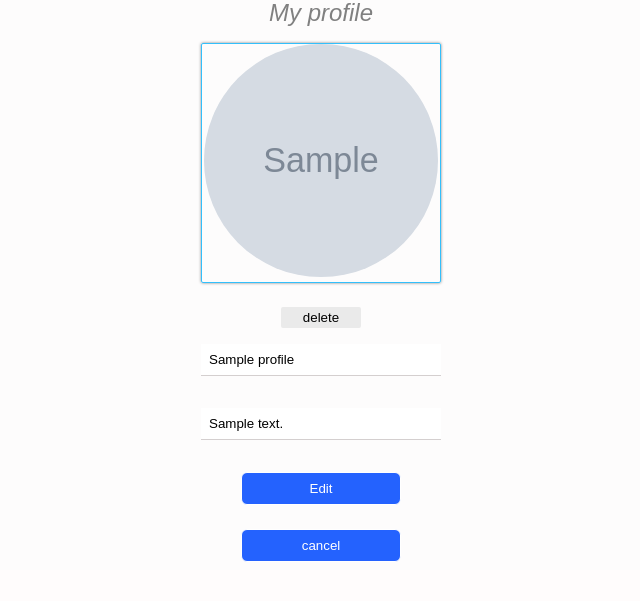
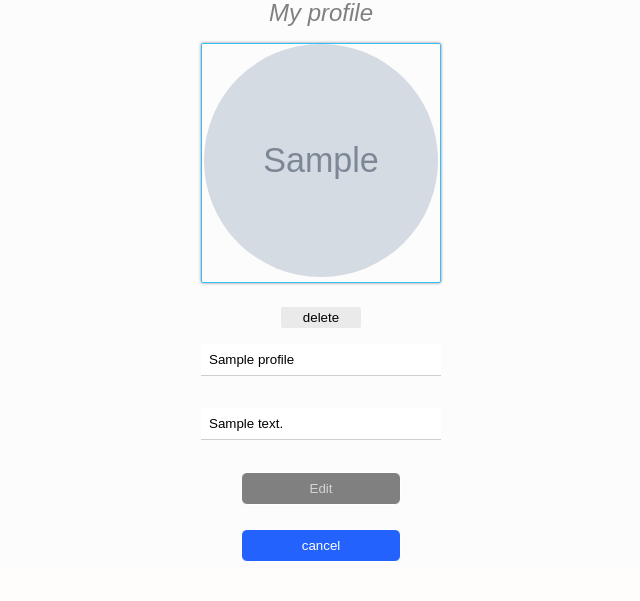
Before and after one commit to zakriaalmorissi/myweb, a Django app: template main/templates/register/profile.html in a window 1280 px wide. Shown: the part 145-746 px from the top of the page, without its empty margins (335-975 px from the left). Run offline with Django 3.2, Linux system fonts and the light colour scheme; the template is opened without the code that fills it: most values are stand-ins (such as "Sample title", 1, 10 or a date in 2020); grey boxes marked "Sample" are stand-in pictures.

Commit message:
frontend updates with javascript and css

```diff
--- a/main/static/css/home.css
+++ b/main/static/css/home.css
@@ -62,7 +62,6 @@ nav {
     align-items: center;
     box-shadow: 4px 4px 4px var(--shadow-color);
     width: 100%;
-
 }
 
 
@@ -751,11 +750,11 @@ form button {
     padding-left: 0.5rem;
 }
 
-.user-profile  button,
+.user-profile button,
 .cancel-button {
     width: 40%;
     padding: 0.5rem;
-    background-color: rgba(32, 95, 254, 0.98);
+    background-color: #205ffefa;
     color: white;
     margin-bottom: 0.5rem;
     border: 0.5px solid white;
--- a/main/static/js/main.js
+++ b/main/static/js/main.js
@@ -32,6 +32,8 @@
             localStorage.setItem('darkMode',darkModeEnabled)
 
         })
+        //============= profile page =================================
+
 
         // upload the image to page once the user selects one
 
@@ -50,6 +52,40 @@
 
             }
             reader.readAsDataURL(currentImage);
+        })
+
+        // by default disable the submit button and change its color
+        function Disable(){
+            document.getElementById("submitButton").disabled = true;
+            document.getElementById("submitButton").style.backgroundColor = 'gray';
+            document.getElementById("submitButton").style.color = 'lightgray';
+        }
+
+        Disable()
+          // get the value of user inputs
+        const userName = document.getElementById("input-name");
+        const userBio = document.getElementById("user-bio");
+
+        // add event listener to disable the submit button unless the user type something
+        userName.addEventListener('keyup', (e)=>{
+            let currentValue = e.target.value;
+            // prevent the user from submitting empty value or whitespaces
+            if (currentValue.trim() === '' ){
 
 
-    })
+                Disable()
+
+            } else  {
+                // enable the button
+                let submitButton = document.getElementById("submitButton");
+                submitButton.disabled = false;
+                submitButton.style.backgroundColor = '#205ffefa';
+                submitButton.style.color = 'white';
+
+
+            }
+
+
+
+
+        })
--- a/main/templates/register/profile.html
+++ b/main/templates/register/profile.html
@@ -16,27 +16,25 @@
             <img src="{% static '/system/profile.png' %}" alt="" id="imageFile"></label>
             <input type="file" name="fileInput" class="user-image" id="fileInput" accept="image/*" value="{{profile.image }}">
             {% endif %}
-        <input type="text" id="input-names" name="profile-name" class="user-name" value="{{profile.name}}">
-        <input type="text" class="user-bio" name="bio" placeholder="bio" value="{{profile.bio}}">
-        <button type="submit" id="submitButton1">Edit</button>
+        <input type="text" id="input-name" name="profile-name" class="user-name" value="{{profile.name}}">
+        <input type="text" id="user-bio"   class="user-bio" name="bio" placeholder="bio" value="{{profile.bio}}">
+        <button type="submit" id="submitButton">Edit</button>
         <input type="submit" value="cancel" name="cancel" class="cancel-button">
 
     {% else %}
         <label for="fileInput" class="label-image">
-            {% if profile.image %}
+        {% if profile.image %}
             <img src="{{profile.image.url}}" alt="" id="imageFile"></label>
         {% else %}
         <img src="{% static '/system/profile.png' %}" alt="" id="imageFile"></label>
         {% endif %}
         <input type="file" name="fileInput" class="user-image" id="fileInput" accept="image/*">
         <input type="text" id="input-name" name="profile-name" class="user-name" placeholder="name" required>
-        <input type="text" class="user-bio" name="bio" placeholder="bio" value="{{profile.bio}}"  >
-        <button type="submit" id="submitButton2">Create</button>
+        <input type="text" id="user-bio" class="user-bio" name="bio" placeholder="bio" value="{{profile.bio}}"  >
+        <button type="submit" id="submitButton">Create</button>
         <input type="submit" value="cancel" name="cancel" class="cancel-button">
 
     {% endif %}
-
-
 </form>
 
 
```
Also changed, not shown: db.sqlite3, 1 other file.
